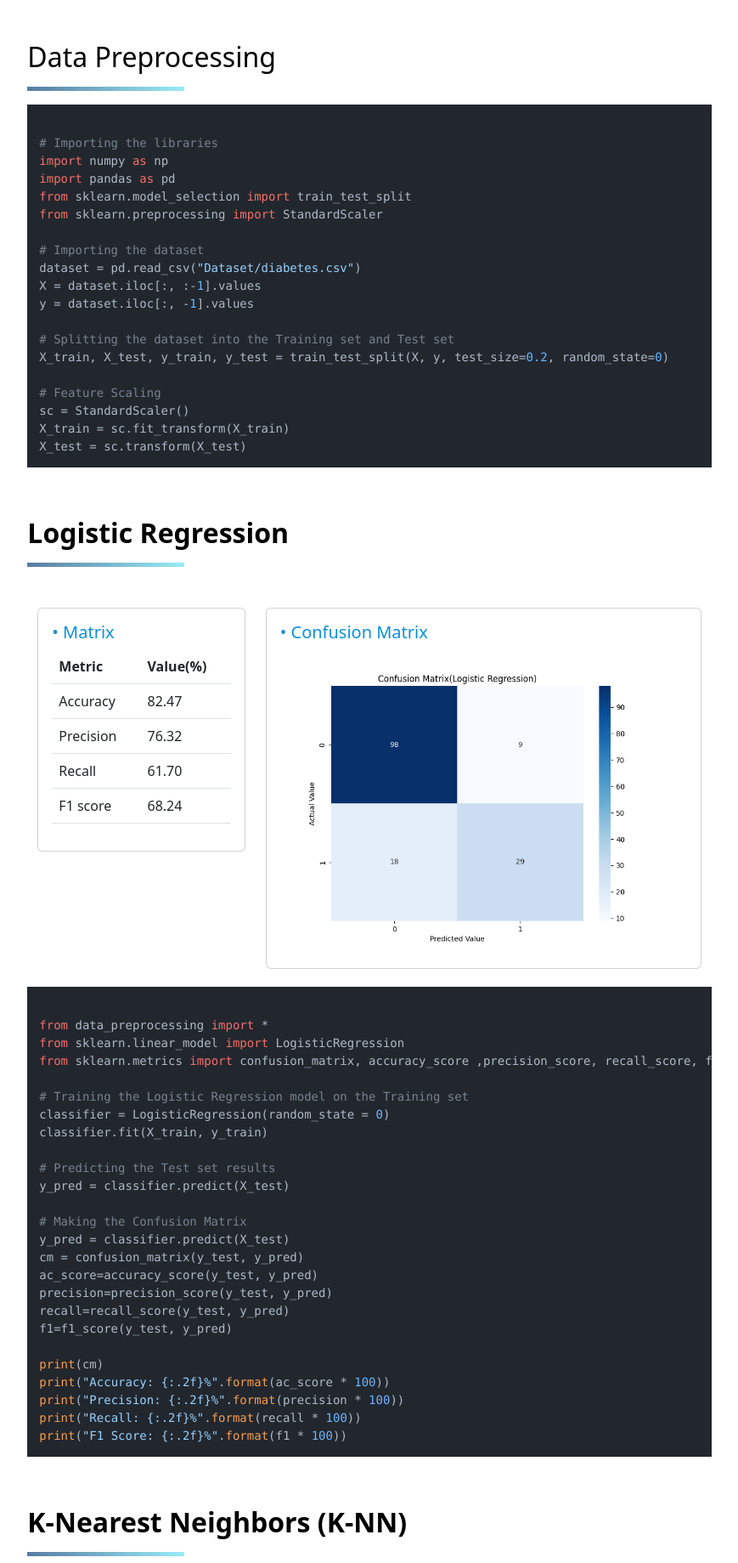
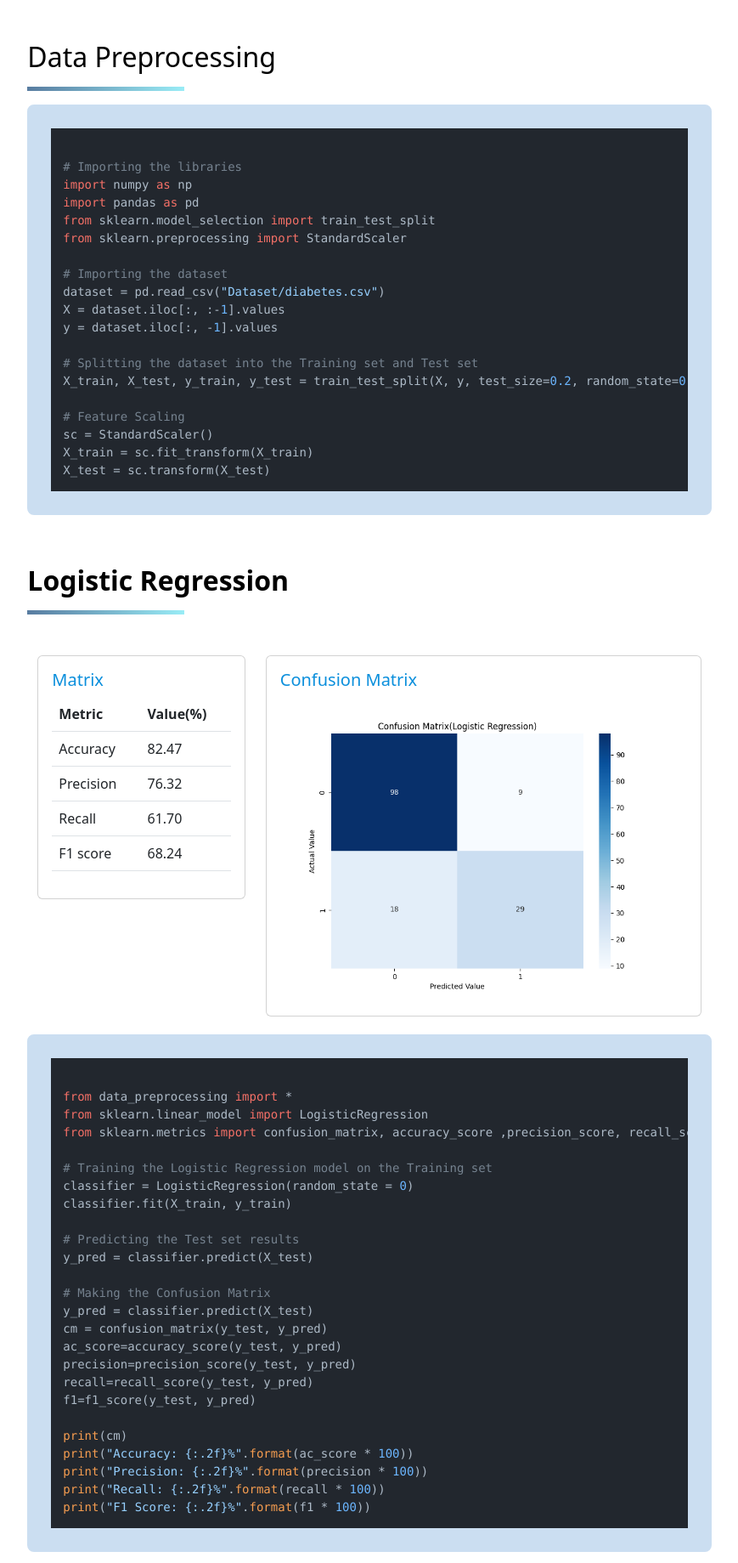
Before and after one commit to Madhvik-Bhalani/DiabetIQ-Insight, a Flask app: page /trained_models in a window 1280 px wide. Shown: the part 81-1920 px from the top of the page at 85% size, without its empty margins (205-1074 px from the left). Run offline with Flask 3, Linux system fonts and the light colour scheme; parts of the project's set-up code (start-up, migrations or seed data) failed here and were passed over; some libraries are stand-ins or nearby versions.

Commit message:
improve layout

```diff
--- a/Models/age_group_data_analysis/age_group_data.py
+++ b/Models/age_group_data_analysis/age_group_data.py
@@ -11,7 +11,6 @@ labels = ["20-30", "31-40", "41-50", "51-60", "61+"]
 dataset_df["age_group"] = pd.cut(
     dataset_df["Age"], bins=bins, labels=labels, right=False
 )
-
 
 def calculate_avg_data(age):
 
--- a/Models/k_nearest_neighbors.py
+++ b/Models/k_nearest_neighbors.py
@@ -63,4 +63,4 @@ sns.heatmap(cm, annot=True, cmap='Blues', fmt='g', xticklabels=class_labels, yti
 plt.xlabel('Predicted Value')
 plt.ylabel('Actual Value')
 plt.title('Confusion Matrix(K-Neighbors Classifier)')
-# plt.show()
+plt.show()
--- a/Models/xg_boost.py
+++ b/Models/xg_boost.py
@@ -1,10 +1,10 @@
 # Importing the libraries
 from data_preprocessing import *
 import matplotlib.pyplot as plt
+from sklearn.metrics import confusion_matrix, accuracy_score ,precision_score, recall_score, f1_score
 import xgboost
 import seaborn as sns
 import joblib
-from sklearn.metrics import confusion_matrix, accuracy_score ,precision_score, recall_score, f1_score
 
 # Training the XG Boost  model on the Training set
 classifier = xgboost.XGBClassifier()
--- a/static/css/index.css
+++ b/static/css/index.css
@@ -1,4 +1,5 @@
-/* For General Uses */
+/* Styles for html and body*/
+
 html {
   scroll-behavior: smooth;
 }
@@ -27,7 +28,8 @@ input[type=number] {
   }
 }
 
-/* For base.html */
+/* Styles for base.html page */
+
 .navbar {
   background-color: #0b8fdc;
 }
@@ -44,7 +46,7 @@ input[type=number] {
 .nav-links {
   transition: all 0.3s ease;
   font-weight: 450;
-  color: white;
+  color: white !important;
 }
 
 .nav-links:hover {
@@ -60,17 +62,14 @@ input[type=number] {
   color: white;
 }
 
-/* Footer styles */
-/* .footer-container{
-    background-color:#0b8fdc ;
-} */
+/* Styles for foooter */
 
 .footer-text a {
   text-decoration: none;
 }
 
+/* Styles for index.html page */
 
-/* For index page */
 .home-container {
   margin-bottom: 108px;
   animation: fadeIn 1s;
@@ -91,15 +90,13 @@ input[type=number] {
       rgba(8, 0, 139, 1) 0%,
       rgba(9, 9, 121, 1) 26%,
       rgba(0, 212, 255, 1) 100%);
-  /* background-color:#0b8fdc  ; */
   opacity: 0.9;
   letter-spacing: 2px;
 }
 
 .predict-btn a {
-  text-transform: uppercase;
   color: white !important;
-  font-weight: 600;
+  font-weight: 490;
   font-size: 20px;
   text-decoration: none;
 }
@@ -117,7 +114,7 @@ input[type=number] {
   font-size: 18px;
 }
 
-/* styles for predict diabetes page */
+/* styles for predict_diabetes.html page */
 .predict-page-title {
   text-transform: uppercase;
   font-size: 1.7em;
@@ -147,7 +144,6 @@ input[type=number] {
   margin-bottom: 50px;
 }
 
-/* styles for predict_diabetes */
 .table-header-name {
   color: #0b8fdc !important;
   font-size: 18px;
@@ -156,7 +152,6 @@ input[type=number] {
 
 .table-container {
   padding: 10px 90px;
-
 }
 
 .table-text {
@@ -167,8 +162,8 @@ input[type=number] {
   width: 730px;
 }
 
+/* styles for dataset.html page */
 
-/* styles for dataset */
 .source-link {
   text-decoration: none;
 }
@@ -178,10 +173,17 @@ input[type=number] {
   animation: fadeIn 1s;
 }
 
-/* styles for trained models */
-.title-color{
+/* styles for trained_models.html page */
+
+.title-color {
   color: #0b8fdc;
 }
-.trained-model-container{
+
+.trained-model-container {
   animation: fadeIn 1s;
 }
+
+code {
+  border: 28px solid #cbdef1;
+  border-radius: 8px;
+}
--- a/templates/base.html
+++ b/templates/base.html
@@ -10,6 +10,9 @@
   <link rel="stylesheet" href="{{ url_for('static', filename='css/dataTables.bootstrap5.css') }}" />
   <link rel="stylesheet" href="{{ url_for('static', filename='highlight/styles/github-dark-dimmed.css') }}">
   <link rel="stylesheet" href="{{ url_for('static', filename='css/index.css') }}" />
+  <link rel="apple-touch-icon" sizes="180x180" href="/apple-touch-icon.png">
+  <link rel="icon" type="image/png" sizes="32x32" href="{{url_for('static',filename='favicon/favicon-32x32.png')}}">
+  <link rel="icon" type="image/png" sizes="16x16" href="{{url_for('static',filename='favicon/favicon-16x16.png')}}">
 </head>
 
 <body>
@@ -25,7 +28,7 @@
     <div class="nav-link-container" id="navbarSupportedContent">
       <ul class="navbar-nav me-auto mb-2 mb-lg-0">
         <li class="nav-item dropdown mx-1">
-          <a class="nav-link dropdown-toggle  fs-5 nav-links" href="#" id="navbarDropdown" role="button"
+          <a class="nav-link dropdown-toggle fs-5 nav-links" href="#" id="navbarDropdown" role="button"
             data-bs-toggle="dropdown" aria-expanded="false">
             Trained Models
           </a>
@@ -45,10 +48,12 @@
             <li><a class="dropdown-item" href="/trained_models#kernal_svm">Kernel SVM</a></li>
             <li><a class="dropdown-item" href="/trained_models#naive_bayes">Naive Bayes</a></li>
             <li>
-              <a class="dropdown-item" href="/trained_models#decision_tree_classification">Decision Tree Classification</a>
+              <a class="dropdown-item" href="/trained_models#decision_tree_classification">Decision Tree
+                Classification</a>
             </li>
             <li>
-              <a class="dropdown-item" href="/trained_models#random_forest_classification">Random Forest Classification</a>
+              <a class="dropdown-item" href="/trained_models#random_forest_classification">Random Forest
+                Classification</a>
             </li>
             <li><a class="dropdown-item" href="/trained_models#xg_boost">XGBoost</a></li>
           </ul>
@@ -61,7 +66,7 @@
   </nav>
 
   {% block content %} {% endblock %}
-
+  <!-- Render All Other's Page Content Here -->
   <hr class="hr mt-5">
   <footer class="footer text-center w-100">
     <div class="p-3">
--- a/templates/predict_diabetes.html
+++ b/templates/predict_diabetes.html
@@ -107,8 +107,9 @@
 
     <h2 class="text-body-emphasis text-center">AGE SEGMENTED HEALTH METRICS</h2>
     <div class="horizontal-separator mb-4 mx-auto"></div>
-    <p class="table-text d-block mx-auto text-center my-3">Explore the average data for each health factor within <b> your
-        age group({{datas[2][-1][-1]}})</b>, offering personalized insights and a comprehensive wellness assessment.
+    <p class="table-text d-block mx-auto text-center my-3">Explore the average data for each health factor within <b>
+            your
+            age group({{datas[2][-1][-1]}})</b>, offering personalized insights and a comprehensive wellness assessment.
     <p>
 
     <table class="table table-sm result-table table-condensed table-striped mx-auto">
@@ -140,7 +141,6 @@
     function Scrolldown() {
         window.scroll(0, 700);
     }
-
     window.onload = Scrolldown;
 </script>
 {% endif %}
--- a/templates/trained_models.html
+++ b/templates/trained_models.html
@@ -45,7 +45,7 @@ X_test = sc.transform(X_test)
 					<div class="col-md-4">
 						<div class="card">
 							<div class="card-body">
-								<h5 class="card-title title-color">&bull; Matrix</h5>
+								<h5 class="card-title title-color"> Matrix</h5>
 								<table class="table">
 									<thead>
 										<tr>
@@ -78,7 +78,7 @@ X_test = sc.transform(X_test)
 					<div class="col-md-8">
 						<div class="card">
 							<div class="card-body">
-								<h5 class="card-title title-color">&bull; Confusion Matrix</h5>
+								<h5 class="card-title title-color"> Confusion Matrix</h5>
 								<div>
 									<img src="{{ url_for('static', filename='images/Confusion_Matricx/Logistic_Regression.png') }}" class="img-fluid cm-img" alt="Logistic Regression Confusion Matricx"/>
 								</div>
@@ -130,7 +130,7 @@ print("F1 Score: {:.2f}%".format(f1 * 100))
 					<div class="col-md-4">
 						<div class="card">
 							<div class="card-body">
-								<h5 class="card-title title-color">&bull; Matrix</h5>
+								<h5 class="card-title title-color"> Matrix</h5>
 								<table class="table">
 									<thead>
 										<tr>
@@ -163,7 +163,7 @@ print("F1 Score: {:.2f}%".format(f1 * 100))
 					<div class="col-md-8">
 						<div class="card">
 							<div class="card-body">
-								<h5 class="card-title title-color">&bull; Confusion Matrix</h5>
+								<h5 class="card-title title-color"> Confusion Matrix</h5>
 								<div>
 									<img src="{{ url_for('static', filename='images/Confusion_Matricx/K_Neighbors_Classifier.png') }}" class="img-fluid cm-img" alt="K-Nearest-Neighbors Classifier Confusion Matricx"/>
 								</div>
@@ -201,7 +201,6 @@ classifier.fit(X_train, y_train)
 
 # Predicting the Test set results
 y_pred = classifier.predict(X_test)
-print(np.concatenate((y_pred.reshape(len(y_pred),1), y_test.reshape(len(y_test),1)),1))
 
 # Making the Confusion Matrix
 y_pred = classifier.predict(X_test)
@@ -233,7 +232,7 @@ print("F1 Score: {:.2f}%".format(f1 * 100))
 					<div class="col-md-4">
 						<div class="card">
 							<div class="card-body">
-								<h5 class="card-title title-color">&bull; Matrix</h5>
+								<h5 class="card-title title-color"> Matrix</h5>
 								<table class="table">
 									<thead>
 										<tr>
@@ -266,7 +265,7 @@ print("F1 Score: {:.2f}%".format(f1 * 100))
 					<div class="col-md-8">
 						<div class="card">
 							<div class="card-body">
-								<h5 class="card-title title-color">&bull; Confusion Matrix</h5>
+								<h5 class="card-title title-color"> Confusion Matrix</h5>
 								<div>
 									<img src="{{ url_for('static', filename='images/Confusion_Matricx/SVM.png') }}" class="img-fluid cm-img" alt="Support Vector Machine Confusion Matricx"/>
 								</div>
@@ -319,7 +318,7 @@ print("F1 Score: {:.2f}%".format(f1 * 100))
 					<div class="col-md-4">
 						<div class="card">
 							<div class="card-body">
-								<h5 class="card-title title-color">&bull; Matrix</h5>
+								<h5 class="card-title title-color"> Matrix</h5>
 								<table class="table">
 									<thead>
 										<tr>
@@ -352,7 +351,7 @@ print("F1 Score: {:.2f}%".format(f1 * 100))
 					<div class="col-md-8">
 						<div class="card">
 							<div class="card-body">
-								<h5 class="card-title title-color">&bull; Confusion Matrix</h5>
+								<h5 class="card-title title-color"> Confusion Matrix</h5>
 								<div>
 									<img src="{{ url_for('static', filename='images/Confusion_Matricx/KernalSVM.png') }}" class="img-fluid cm-img" alt="KernalSVM Confusion Matricx"/>
 								</div>
@@ -405,7 +404,7 @@ print("F1 Score: {:.2f}%".format(f1 * 100))
 					<div class="col-md-4">
 						<div class="card">
 							<div class="card-body">
-								<h5 class="card-title title-color">&bull; Matrix</h5>
+								<h5 class="card-title title-color"> Matrix</h5>
 								<table class="table">
 									<thead>
 										<tr>
@@ -438,7 +437,7 @@ print("F1 Score: {:.2f}%".format(f1 * 100))
 					<div class="col-md-8">
 						<div class="card">
 							<div class="card-body">
-								<h5 class="card-title title-color">&bull; Confusion Matrix</h5>
+								<h5 class="card-title title-color"> Confusion Matrix</h5>
 								<div>
 									<img src="{{ url_for('static', filename='images/Confusion_Matricx/naiveBayes.png') }}" class="img-fluid cm-img" alt="Naive Bayes Confusion Matricx"/>
 								</div>
@@ -491,7 +490,7 @@ print("F1 Score: {:.2f}%".format(f1 * 100))
 					<div class="col-md-4">
 						<div class="card">
 							<div class="card-body">
-								<h5 class="card-title title-color">&bull; Matrix</h5>
+								<h5 class="card-title title-color"> Matrix</h5>
 								<table class="table">
 									<thead>
 										<tr>
@@ -524,7 +523,7 @@ print("F1 Score: {:.2f}%".format(f1 * 100))
 					<div class="col-md-8">
 						<div class="card">
 							<div class="card-body">
-								<h5 class="card-title title-color">&bull; Confusion Matrix</h5>
+								<h5 class="card-title title-color"> Confusion Matrix</h5>
 								<div>
 									<img src="{{ url_for('static', filename='images/Confusion_Matricx/DecisionTree_Classifier.png') }}" class="img-fluid cm-img" alt="Decision Tree Classifier Confusion Matricx"/>
 								</div>
@@ -577,7 +576,7 @@ print("F1 Score: {:.2f}%".format(f1 * 100))
 					<div class="col-md-4">
 						<div class="card">
 							<div class="card-body">
-								<h5 class="card-title title-color">&bull; Matrix</h5>
+								<h5 class="card-title title-color"> Matrix</h5>
 								<table class="table">
 									<thead>
 										<tr>
@@ -610,7 +609,7 @@ print("F1 Score: {:.2f}%".format(f1 * 100))
 					<div class="col-md-8">
 						<div class="card">
 							<div class="card-body">
-								<h5 class="card-title title-color">&bull; Confusion Matrix</h5>
+								<h5 class="card-title title-color"> Confusion Matrix</h5>
 								<div>
 									<img src="{{ url_for('static', filename='images/Confusion_Matricx/RandomForest_Classifier.png') }}" class="img-fluid cm-img" alt="Random Forest Classifier Confusion Matricx"/>
 								</div>
@@ -639,7 +638,7 @@ def find_optimal_estimators():
 
 	# Get the best hyperparameters and corresponding accuracy
 	best_k = grid_search.best_params_['n_estimators']
-	print(best_k)
+
 	return best_k
 
 # Training the Random Forest Classification model on the Training set
@@ -648,7 +647,6 @@ classifier.fit(X_train, y_train)
 
 # Predicting the Test set results
 y_pred = classifier.predict(X_test)
-print(np.concatenate((y_pred.reshape(len(y_pred),1), y_test.reshape(len(y_test),1)),1))
 
 # Making the Confusion Matrix
 y_pred = classifier.predict(X_test)
@@ -680,7 +678,7 @@ print("F1 Score: {:.2f}%".format(f1 * 100))
 					<div class="col-md-4">
 						<div class="card">
 							<div class="card-body">
-								<h5 class="card-title title-color">&bull; Matrix</h5>
+								<h5 class="card-title title-color"> Matrix</h5>
 								<table class="table">
 									<thead>
 										<tr>
@@ -713,7 +711,7 @@ print("F1 Score: {:.2f}%".format(f1 * 100))
 					<div class="col-md-8">
 						<div class="card">
 							<div class="card-body">
-								<h5 class="card-title title-color">&bull; Confusion Matrix</h5>
+								<h5 class="card-title title-color"> Confusion Matrix</h5>
 								<div>
 									<img src="{{ url_for('static', filename='images/Confusion_Matricx/XGBoost.png') }}" class="img-fluid cm-img" alt="XGBoost Confusion Matricx"/>
 								</div>
@@ -752,7 +750,7 @@ print("F1 Score: {:.2f}%".format(f1 * 100))
 </code>
 			</pre>
 		</div>
-		<!-- Random Forest Classification End -->
+		<!-- XGBoost End -->
 
 
 
```
Also changed, not shown: Models/artificial_neural_network.py (+23 -4 lines), Models/decision_tree_classification.py (+3 -17 lines), Models/support_vector_machine.py (+0 -9 lines), app.py (+5 -14 lines), templates/dataset.html (+2 -5 lines), static/favicon/favicon-16x16.png (added), static/favicon/favicon-32x32.png (added), static/favicon/favicon.ico (added).
